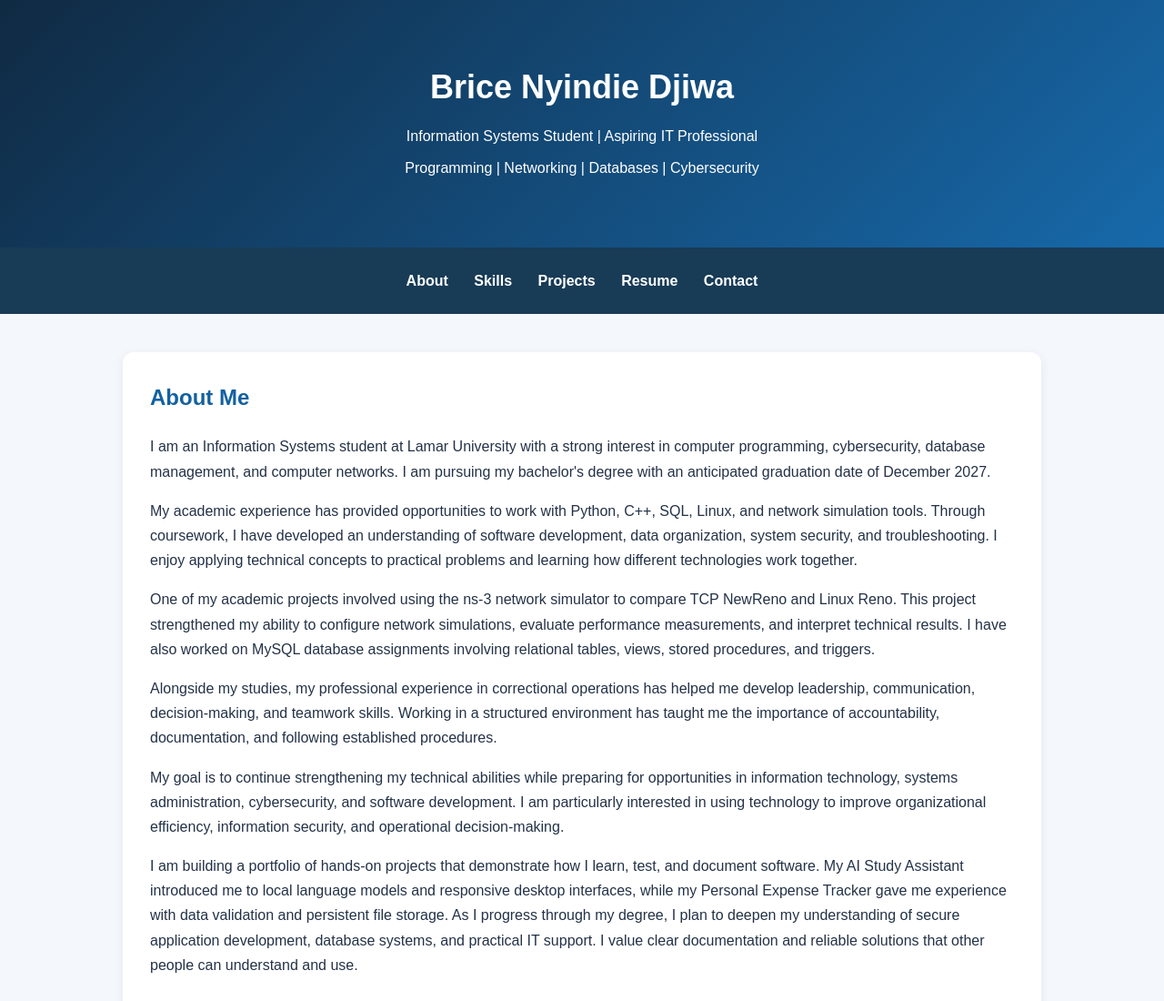
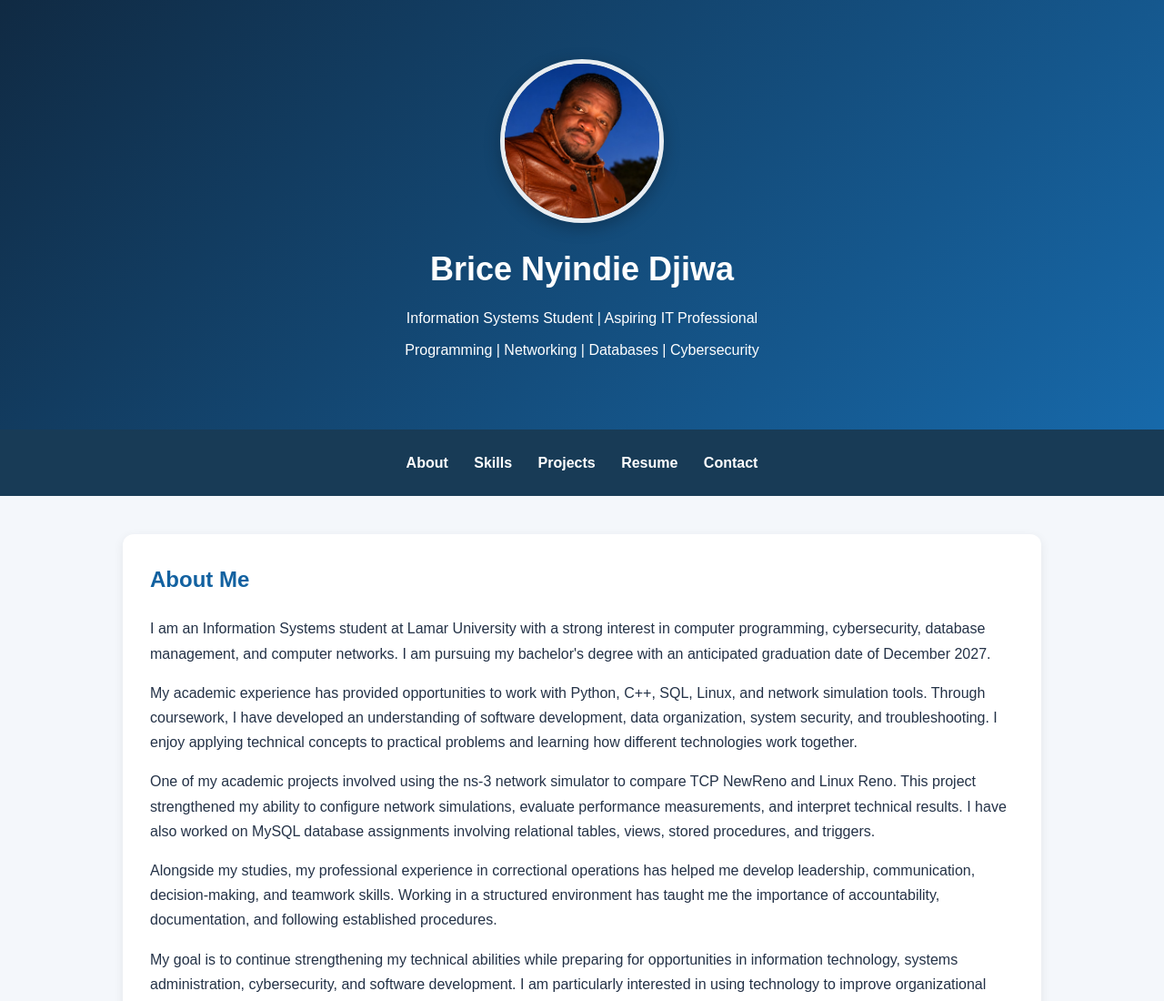
Before and after one commit to soreldjiwa/github-portfolio, a plain HTML site: page index.html in a window 1280 px wide. Shown: the top 1100 px of the page at 91% size. Drawn offline with Linux system fonts and the light colour scheme; files whose address does not match are found by name.

Commit message:
Update homepage with professional profile photo
Added a profile photo with styling to the header.

```diff
--- a/index.html
+++ b/index.html
@@ -29,6 +29,17 @@
       color: white;
       padding: 65px 20px;
       text-align: center;
+    }
+
+    .profile-photo {
+      width: 180px;
+      height: 180px;
+      object-fit: cover;
+      border-radius: 50%;
+      border: 5px solid rgba(255,255,255,.9);
+      box-shadow: 0 5px 18px rgba(0,0,0,.25);
+      display: block;
+      margin: 0 auto 20px;
     }
 
     header h1 {
@@ -168,6 +179,7 @@
 <body>
 
   <header>
+    <img class="profile-photo" src="profile_photo.jpg" alt="Professional portrait of Brice Nyindie Djiwa" width="180" height="180">
     <h1>Brice Nyindie Djiwa</h1>
     <p>Information Systems Student | Aspiring IT Professional</p>
     <p>Programming | Networking | Databases | Cybersecurity</p>
```
